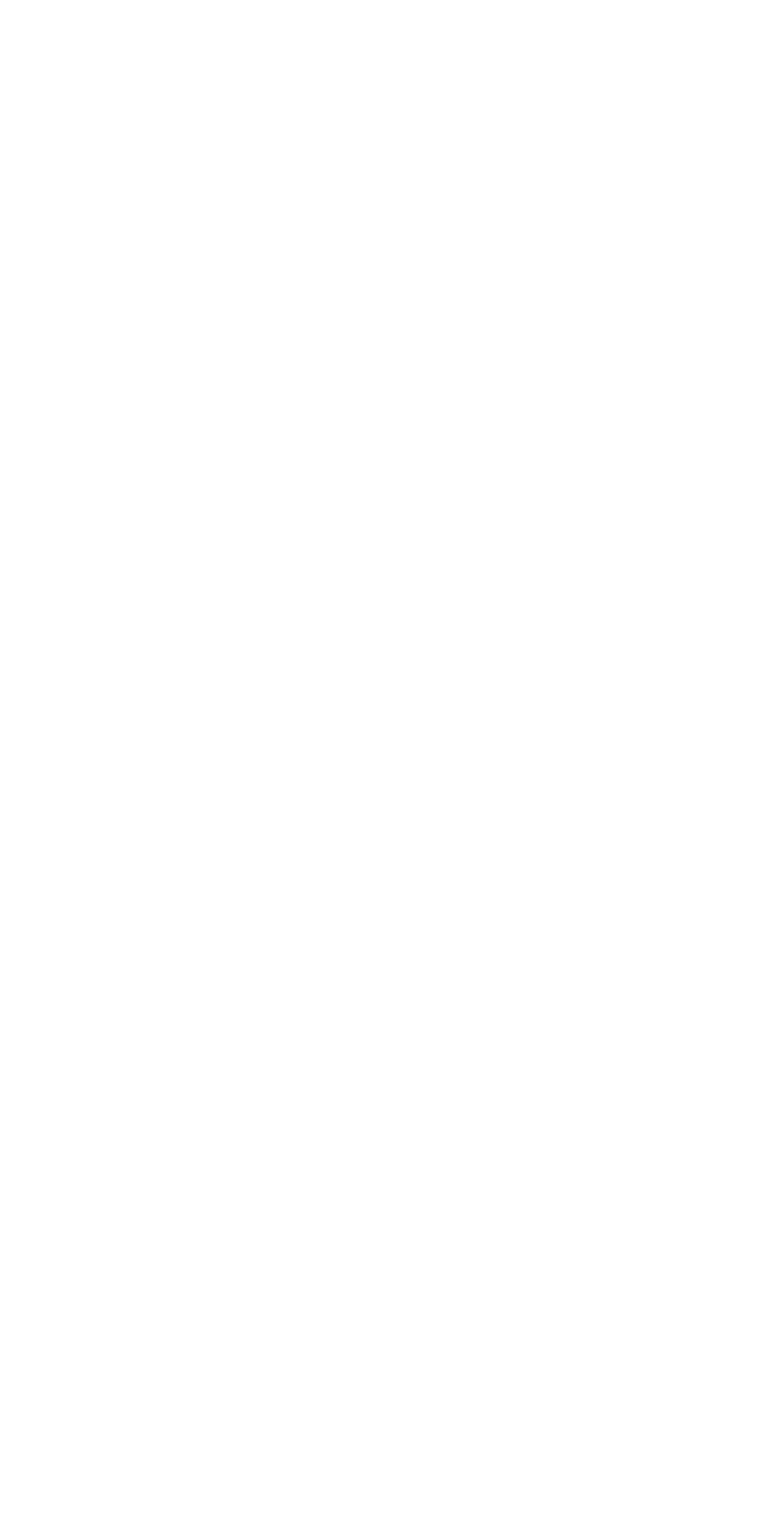
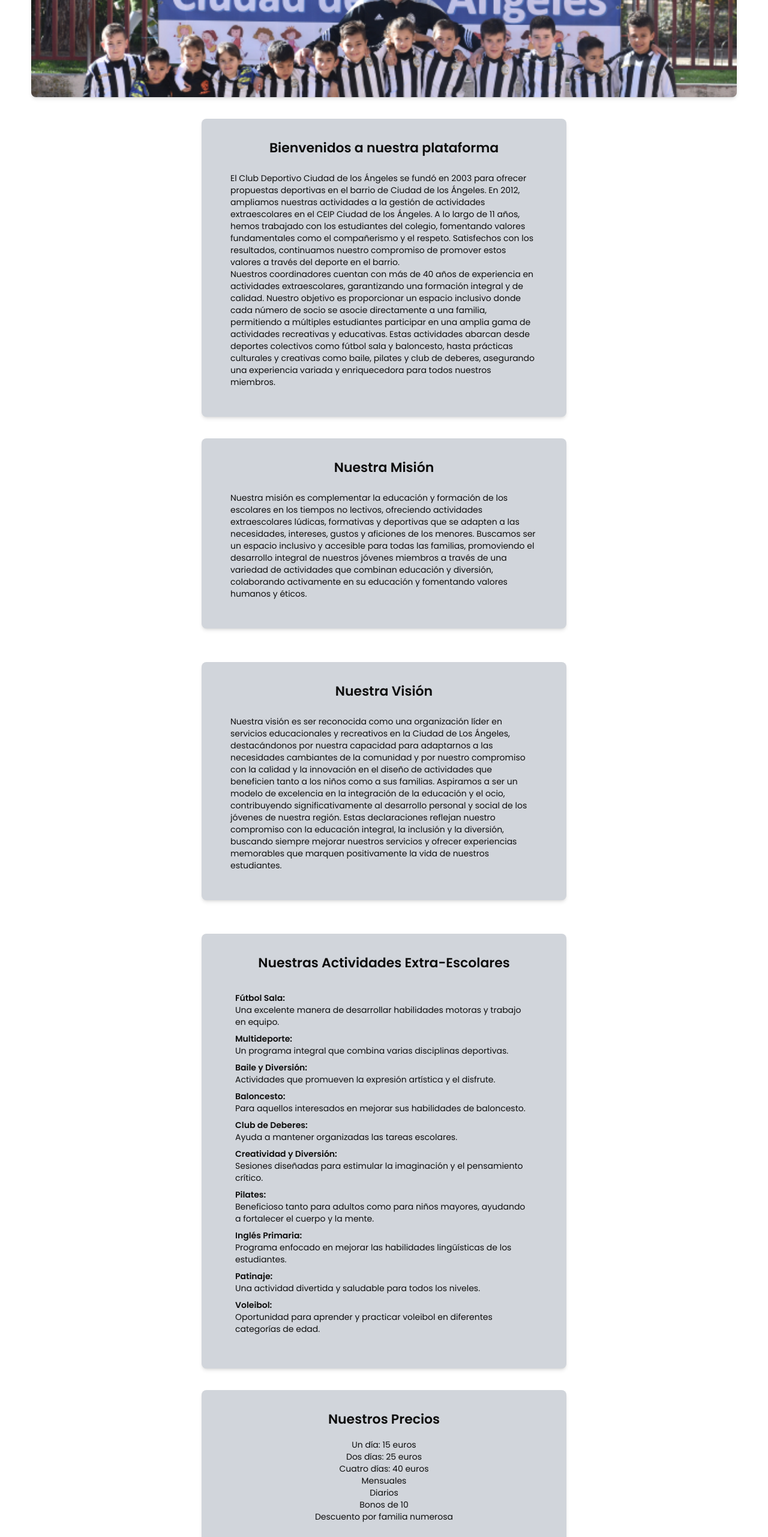
Before and after one commit to WEB-AMPA/Extraescolares-Frontend, a React (Vite) app: page /about-us in a window 1280 px wide. Before the commit this address had no page. Shown: the part 234-2797 px from the top of the page at 60% size. Before the commit the page ends 800 px from the top, so only its background shows below. Built offline with nearby package versions, Linux system fonts and the light colour scheme.

Commit message:
feat(image, path, information): add path, information, image

```diff
--- a/src/App.jsx
+++ b/src/App.jsx
@@ -1,11 +1,13 @@
 import { BrowserRouter, Routes, Route } from "react-router-dom";
 import LandingPage from "./app/pages/landing-page/landingPage";
+import AboutUs from "./app/pages/about-us/about-us";
 
 function App() {
   return (
     <BrowserRouter>
       <Routes>
         <Route path="/" element={<LandingPage />} />
+        <Route path="/about-us" element={<AboutUs />} />
       </Routes>
     </BrowserRouter>
   );
--- a/src/app/pages/about-us/about-us.jsx
+++ b/src/app/pages/about-us/about-us.jsx
@@ -3,42 +3,73 @@ import React from 'react';
 function AboutUs() {
     return (
         <section className="about-us-container mx-auto max-w-7xl px-4 sm:px-6 lg:px-8 py-12">
-            <div className="flex justify-center">
-                <img src="/ruta/a/tu/imagen.jpg" alt="Actividades Extraescolares" className="w-full h-64 object-cover rounded-lg shadow-md" />
+            <div className="flex flex-wrap justify-center gap-4">
+
+            <h1 className="text-4xl font-bold mb-4 text-center">QUIENES SOMOS</h1>
+            <div className="flex justify-center w-full p-5">
+                <img src="/qs.jpg" alt="img" className="w-full h-64 object-cover rounded-lg shadow-md" />
             </div>
-            <article className="mt-16 text-center">
-                <h1>Bienvenidos a nuestra plataforma dedicada a las actividades extra-escolares en la Ciudad de Los Ángeles.</h1>
-                <p>Nuestro objetivo es proporcionar un espacio inclusivo donde cada número de socio se asocie directamente a una familia, permitiendo a múltiples estudiantes participar en una amplia gama de actividades recreativas y educativas. Estas actividades abarcan desde deportes colectivos como fútbol sala y baloncesto, hasta prácticas culturales y creativas como baile, pilates y club de deberes, asegurando una experiencia variada y enriquecedora para todos nuestros miembros.</p>
-                <ul>
-                    <li>Fútbol Sala: Una excelente manera de desarrollar habilidades motoras y trabajo en equipo.</li>
-                    <li>Multideporte: Un programa integral que combina varias disciplinas deportivas.</li>
-                    <li>Baile y Diversión: Actividades que promueven la expresión artística y el disfrute.</li>
-                    <li>Baloncesto: Para aquellos interesados en mejorar sus habilidades de baloncesto.</li>
-                    <li>Club de Deberes: Ayuda a mantener organizadas las tareas escolares.</li>
-                    <li>Creatividad y Diversión: Sesiones diseñadas para estimular la imaginación y el pensamiento crítico.</li>
-                    <li>Pilates: Beneficioso tanto para adultos como para niños mayores, ayudando a fortalecer el cuerpo y la mente.</li>
-                    <li>Inglés Primaria: Programa enfocado en mejorar las habilidades lingüísticas de los estudiantes.</li>
-                    <li>Patinaje: Una actividad divertida y saludable para todos los niveles.</li>
-                    <li>Voleibol: Oportunidad para aprender y practicar voleibol en diferentes categorías de edad.</li>
+
+                <div className="bg-gray-300 shadow-md rounded-lg p-8 w-full md:w-1/2 lg:w-1/2 transform hover:-translate-y-1 transition-transform duration-200 ease-in-out">
+                    <h3 className="text-ml font-semibold mb-4 text-center">Bienvenidos a nuestra plataforma</h3>
+                    <p className='text-sm m-2 p-2'>El Club Deportivo Ciudad de los Ángeles se fundó en 2003 para ofrecer propuestas deportivas en el barrio de Ciudad de los Ángeles. En 2012, ampliamos nuestras actividades a la gestión de actividades extraescolares en el CEIP Ciudad de los Ángeles. A lo largo de 11 años, hemos trabajado con los estudiantes del colegio, fomentando valores fundamentales como el compañerismo y el respeto. Satisfechos con los resultados, continuamos nuestro compromiso de promover estos valores a través del deporte en el barrio.
+                   <br/> Nuestros coordinadores cuentan con más de 40 años de experiencia en actividades extraescolares, garantizando una formación integral y de calidad. Nuestro objetivo es proporcionar un espacio inclusivo donde cada número de socio se asocie directamente a una familia, permitiendo a múltiples estudiantes participar en una amplia gama de actividades recreativas y educativas. Estas actividades abarcan desde deportes colectivos como fútbol sala y baloncesto, hasta prácticas culturales y creativas como baile, pilates y club de deberes, asegurando una experiencia variada y enriquecedora para todos nuestros miembros.</p>
+                </div>
+
+
+                <div className="bg-gray-300  shadow-md rounded-lg p-8 m-5 w-full md:w-1/2 lg:w-1/2 transform hover:-translate-y-1 transition-transform duration-200 ease-in-out">
+                <h3 className="text-ml font-semibold mb-4 text-center">Nuestra Misión</h3>
+                    <p className='text-sm m-2 p-2'>Nuestra misión es complementar la educación y formación de los escolares en los tiempos no lectivos, ofreciendo actividades extraescolares lúdicas, formativas y deportivas que se adapten a las necesidades, intereses, gustos y aficiones de los menores. Buscamos ser un espacio inclusivo y accesible para todas las familias, promoviendo el desarrollo integral de nuestros jóvenes miembros a través de una variedad de actividades que combinan educación y diversión, colaborando activamente en su educación y fomentando valores humanos y éticos.</p>
+                </div>
+
+                <div className="bg-gray-300  shadow-md rounded-lg p-8 m-5 w-full md:w-1/2 lg:w-1/2 transform hover:-translate-y-1 transition-transform duration-200 ease-in-out">
+                    <h3 className="text-ml font-semibold mb-4 text-center">Nuestra Visión</h3>
+                    <p className='text-sm m-2 p-2'>Nuestra visión es ser reconocida como una organización líder en servicios educacionales y recreativos en la Ciudad de Los Ángeles, destacándonos por nuestra capacidad para adaptarnos a las necesidades cambiantes de la comunidad y por nuestro compromiso con la calidad y la innovación en el diseño de actividades que beneficien tanto a los niños como a sus familias. Aspiramos a ser un modelo de excelencia en la integración de la educación y el ocio, contribuyendo significativamente al desarrollo personal y social de los jóvenes de nuestra región. Estas declaraciones reflejan nuestro compromiso con la educación integral, la inclusión y la diversión, buscando siempre mejorar nuestros servicios y ofrecer experiencias memorables que marquen positivamente la vida de nuestros estudiantes.</p>
+                </div>
+
+                <div className="bg-gray-300  shadow-md rounded-lg p-8 m-5 w-full md:w-1/2 lg:w-1/2 transform hover:-translate-y-1 transition-transform duration-200 ease-in-out">
+
+                <h3 className="text-ml font-semibold mb-4 text-center">Nuestras Actividades Extra-Escolares</h3>
+                    <ul className='text-sm m-2 p-2'>
+                        <li className='m-2'>
+                            <p className='font-semibold'>Fútbol Sala:</p> Una excelente manera de desarrollar habilidades motoras y trabajo en equipo.</li>
+
+                        <li className='m-2'>
+                            <p className='font-semibold'> Multideporte:</p> Un programa integral que combina varias disciplinas deportivas.</li>
+                        <li className='m-2'>
+                            <p className='font-semibold'>Baile y Diversión:</p> Actividades que promueven la expresión artística y el disfrute.</li>
+                        <li className='m-2'>
+                            <p className='font-semibold'>Baloncesto:</p> Para aquellos interesados en mejorar sus habilidades de baloncesto.</li>
+                        <li className='m-2'>
+                            <p className='font-semibold'>Club de Deberes:</p> Ayuda a mantener organizadas las tareas escolares.</li>
+                        <li className='m-2'>
+                            <p className='font-semibold'>Creatividad y Diversión:</p> Sesiones diseñadas para estimular la imaginación y el pensamiento crítico.</li>
+                        <li className='m-2'>
+                            <p className='font-semibold'>Pilates:</p> Beneficioso tanto para adultos como para niños mayores, ayudando a fortalecer el cuerpo y la mente.</li>
+                        <li className='m-2'>
+                            <p className='font-semibold'>Inglés Primaria:</p> Programa enfocado en mejorar las habilidades lingüísticas de los estudiantes.</li>
+                        <li className='m-2'>
+                            <p className='font-semibold'>Patinaje: </p> Una actividad divertida y saludable para todos los niveles.</li>
+                        <li className='m-2'>
+                            <p className='font-semibold'>Voleibol:</p> Oportunidad para aprender y practicar voleibol en diferentes categorías de edad.</li>
                     </ul>
-                <p>Además, contamos con monitores y coordinadores especializados para garantizar un ambiente seguro y productivo en nuestros tres centros. Los socios pueden autenticarse mediante su número de socio y crear perfiles detallados con información relevante sobre cada niño o niña, incluyendo alergias, enfermedades y preferencias personales. Este sistema permite una evaluación personalizada y feedback constructivo para cada estudiante.</p>
-                <ul>
+                </div>
+
+
+                <div className="bg-gray-300  shadow-md rounded-lg p-8 w-full md:w-1/2 lg:w-1/2 transform hover:-translate-y-1 transition-transform duration-200 ease-in-out text-center">
+                    <h3 className="text-ml font-semibold mb-4">Nuestros Precios</h3>
+                    <ul className='text-sm '>
                         <li>Un día: 15 euros</li>
                         <li>Dos días: 25 euros</li>
                         <li>Cuatro días: 40 euros</li>
-                </ul>
-                <ul>
                         <li>Mensuales</li>
                         <li>Diarios</li>
                         <li>Bonos de 10</li>
                         <li>Descuento por familia numerosa</li>
                     </ul>
-                <p>Nos comprometemos a brindar una experiencia excepcional a través de nuestro servicio, promoviendo el desarrollo integral de nuestros jóvenes miembros mientras disfrutan de actividades que les encantarán.</p>
-                <h2 className="text-3xl font-bold mb-4">Misión</h2>
-                <p>Nuestra misión es complementar la educación y formación de los escolares en los tiempos no lectivos, ofreciendo actividades extraescolares lúdicas, formativas y deportivas que se adapten a las necesidades, intereses, gustos y aficiones de los menores. Buscamos ser un espacio inclusivo y accesible para todas las familias, promoviendo el desarrollo integral de nuestros jóvenes miembros a través de una variedad de actividades que combinan educación y diversión, colaborando activamente en su educación y fomentando valores humanos y éticos.</p>
-                <h2 className="text-3xl font-bold mt-8 mb-4">Visión</h2>
-                <p>Nuestra visión es ser reconocida como una organización líder en servicios educacionales y recreativos en la Ciudad de Los Ángeles, destacándonos por nuestra capacidad para adaptarnos a las necesidades cambiantes de la comunidad y por nuestro compromiso con la calidad y la innovación en el diseño de actividades que beneficien tanto a los niños como a sus familias. Aspiramos a ser un modelo de excelencia en la integración de la educación y el ocio, contribuyendo significativamente al desarrollo personal y social de los jóvenes de nuestra región. Estas declaraciones reflejan nuestro compromiso con la educación integral, la inclusión y la diversión, buscando siempre mejorar nuestros servicios y ofrecer experiencias memorables que marquen positivamente la vida de nuestros estudiantes.</p>
-            </article>
+
+                </div>
+            </div>
         </section>
     );
 };
```
Also changed, not shown: public/qs.jpg (added). Lines whose indentation alone changed are shown as unchanged.
